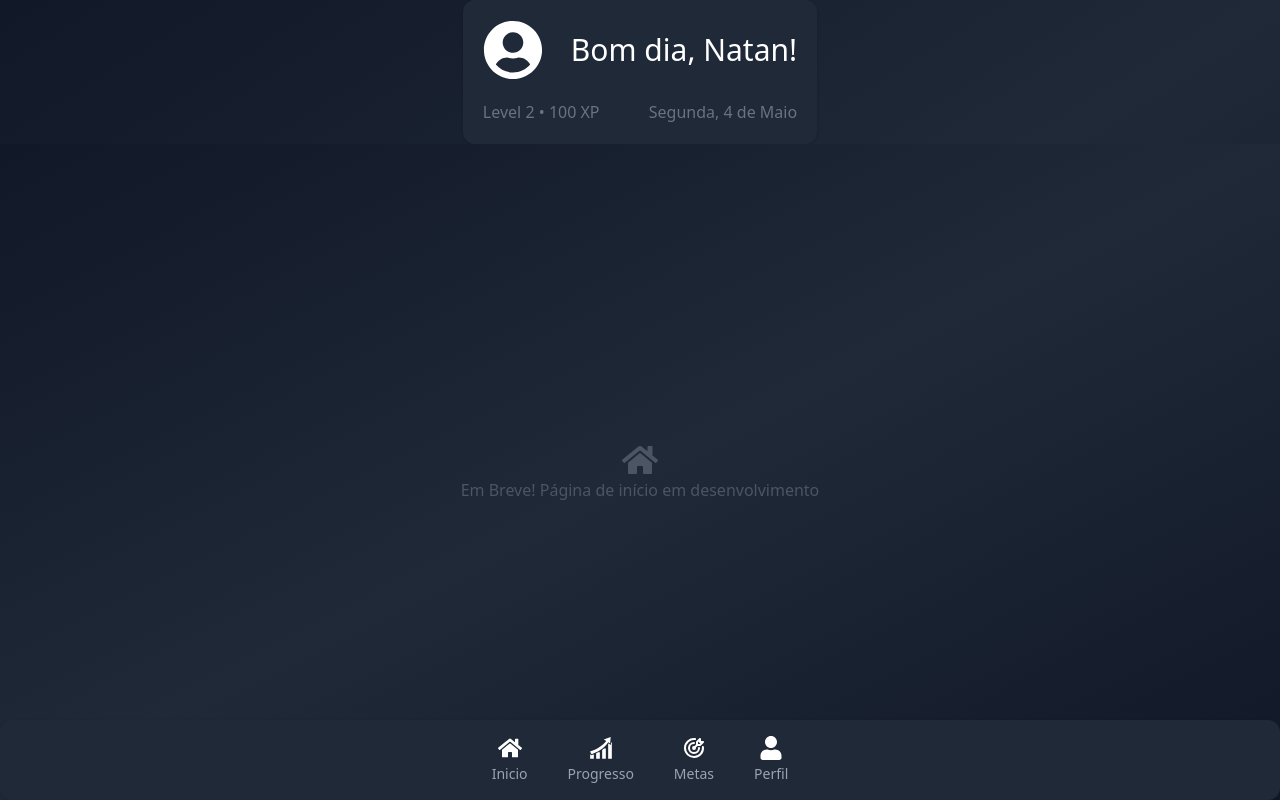
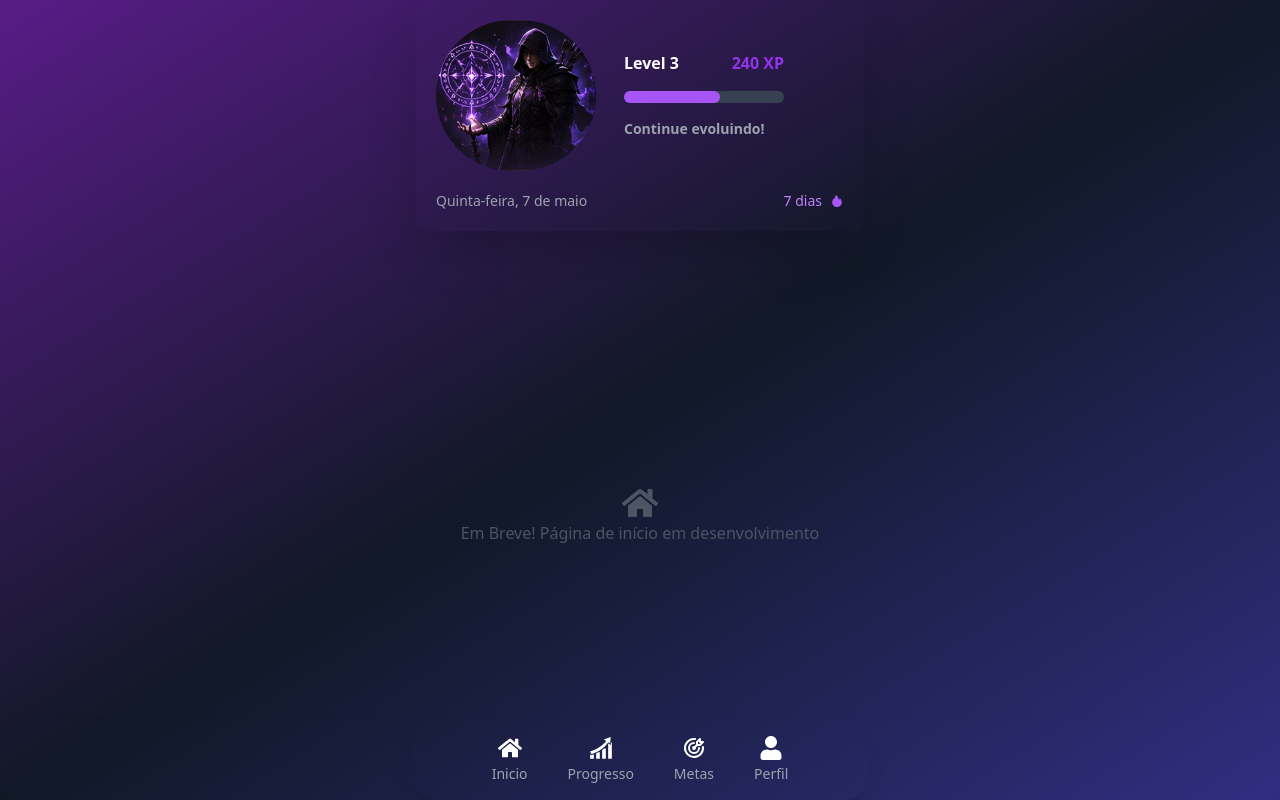
Before and after one commit to NGLedtx/levelup, a React (Vite) app: page / in a window 1280 px wide. Built offline with nearby package versions, Linux system fonts and the light colour scheme.

Commit message:
style: add transparent component backgrounds and app gradient

```diff
--- a/src/App.jsx
+++ b/src/App.jsx
@@ -8,7 +8,7 @@ import NotFound from "./components/pages/NotFound";
 import { BrowserRouter, Routes, Route } from "react-router-dom";
 function App() {
   return (
-    <div className="flex flex-col justify-center h-screen bg-gradient-to-br from-gray-900 via-gray-800 to-gray-900">
+    <div className="flex flex-col justify-center h-screen bg-gradient-to-br from-purple-900 via-gray-900 to-indigo-900">
       <BrowserRouter>
         <Header />
         <Routes>
--- a/src/components/layout/Header.jsx
+++ b/src/components/layout/Header.jsx
@@ -1,22 +1,33 @@
-import { FaUserCircle } from "react-icons/fa";
+import { AiFillFire } from "react-icons/ai";
+import Formatdate from "../utils/FormatDate";
 function Header() {
   return (
     <div className="flex justify-center">
-      <div className="flex justify-center flex-col text-white p-5  max-w-md bg-gray-800 rounded-xl shadow p-4-b">
-        <div className="flex justify-between items-center gap-7 ">
-          <div className="text-6xl">
-            <FaUserCircle />
+      <div className="flex justify-center flex-col text-white p-5  w-full max-w-md transparent rounded-xl shadow-2xl p-4-b">
+        <div className="flex  items-center gap-7 ">
+          <div className="text-3xl">
+            <img src="/mago1.png" className="rounded-full max-w-40" />
           </div>
-          <div className="text-3xl">
-            <p>Bom dia, Natan!</p>
+          <div className="flex flex-col gap-2">
+            <div className="flex justify-between items-center">
+              <h1 className="font-bold">Level 3</h1>
+              <p className="font-bold text-purple-600"> 240 XP</p>
+            </div>
+            <div className="w-40 h-3 bg-gray-700 rounded-full mt-2">
+              <div className="w-24 h-3 bg-purple-500 rounded-full"></div>
+            </div>
+            <p className="text-sm text-gray-400 mt-2 font-bold">
+              Continue evoluindo!
+            </p>
           </div>
         </div>
-        <div className="flex justify-between items-center mt-5 text-gray-500">
+        <div className="flex justify-between items-center mt-5">
           <div>
-            <p>Level 2 • 100 XP</p>
+            <p className="text-gray-400 text-sm">{Formatdate()}</p>
           </div>
-          <div>
-            <p>Segunda, 4 de Maio</p>
+          <div className="flex justify-center items-center gap-2">
+            <p className="text-purple-400 text-sm"> 7 dias</p>
+            <AiFillFire className="text-purple-500 text-sm" />
           </div>
         </div>
       </div>
--- a/src/components/layout/NavBar.jsx
+++ b/src/components/layout/NavBar.jsx
@@ -6,8 +6,8 @@ import { Link } from "react-router-dom";
 
 function NavBar() {
   return (
-    <nav className="flex justify-center mt-5 text-white bg-gray-800 rounded-xl shadow fixed bottom-0 left-0 w-full">
-      <ul className="flex items-center gap-10 text-2xl p-4">
+    <nav className="flex justify-center mt-5 text-white bg-transparent rounded-xl shadow fixed bottom-0 left-0 w-full">
+      <ul className="flex items-center gap-10 text-2xl p-4 px-20 rounded-3xl shadow-xl">
         <li>
           <Link className="flex flex-col items-center gap-1" to="/">
             <FaHome className="text-2xl hover:text-green-400 transition" />
--- a/src/components/pages/Home.jsx
+++ b/src/components/pages/Home.jsx
@@ -2,7 +2,7 @@ import { FaHome } from "react-icons/fa";
 
 function Home() {
   return (
-    <div className="flex flex-col justify-center items-center bg-gradient-to-br from-gray-900 via-gray-800 to-gray-900 h-screen">
+    <div className="flex flex-col justify-center items-center bg-transparent h-screen">
       <div className="flex flex-col justify-center items-center text-gray-600">
         <p className="text-4xl">
           <FaHome />
--- a/src/components/pages/NotFound.jsx
+++ b/src/components/pages/NotFound.jsx
@@ -1,7 +1,7 @@
 import { BiSolidError } from "react-icons/bi";
 function NotFound(){
     return(
-        <div className="flex flex-col justify-center items-center bg-gradient-to-br from-gray-900 via-gray-800 to-gray-900 h-screen">
+        <div className="flex flex-col justify-center items-center bg-transparent h-screen">
             <BiSolidError className="text-6xl text-gray-400" />
             <p className="text-2xl text-gray-400">404 - Página não encontrada</p>
         </div>
--- a/src/components/pages/Profile.jsx
+++ b/src/components/pages/Profile.jsx
@@ -2,7 +2,7 @@ import { FaUser } from "react-icons/fa";
 
 function Profile() {
   return (
-    <div className="flex flex-col justify-center items-center bg-gradient-to-br from-gray-900 via-gray-800 to-gray-900 h-screen">
+    <div className="flex flex-col justify-center items-center bg-transparent h-screen">
       <div className="flex flex-col justify-center items-center text-gray-600">
         <p className="text-4xl">
           <FaUser />
--- a/src/components/pages/Progress.jsx
+++ b/src/components/pages/Progress.jsx
@@ -2,7 +2,7 @@ import { GiProgression } from "react-icons/gi";
 
 function Progress() {
   return (
-    <div className="flex flex-col justify-center items-center bg-gradient-to-br from-gray-900 via-gray-800 to-gray-900 h-screen">
+    <div className="flex flex-col justify-center items-center bg-transparent h-screen">
       <div className="flex flex-col justify-center items-center text-gray-600">
         <p className="text-4xl">
           <GiProgression />
--- a/src/components/pages/Targets.jsx
+++ b/src/components/pages/Targets.jsx
@@ -2,7 +2,7 @@ import { TbTargetArrow } from "react-icons/tb";
 
 function Targets() {
   return (
-    <div className="flex flex-col justify-center items-center bg-gradient-to-br from-gray-900 via-gray-800 to-gray-900 h-screen">
+    <div className="flex flex-col justify-center items-center bg-transparent h-screen">
       <div className="flex flex-col justify-center items-center text-gray-600">
         <p className="text-4xl">
           <TbTargetArrow />
```
Also changed, not shown: public/mago1.png (added).
